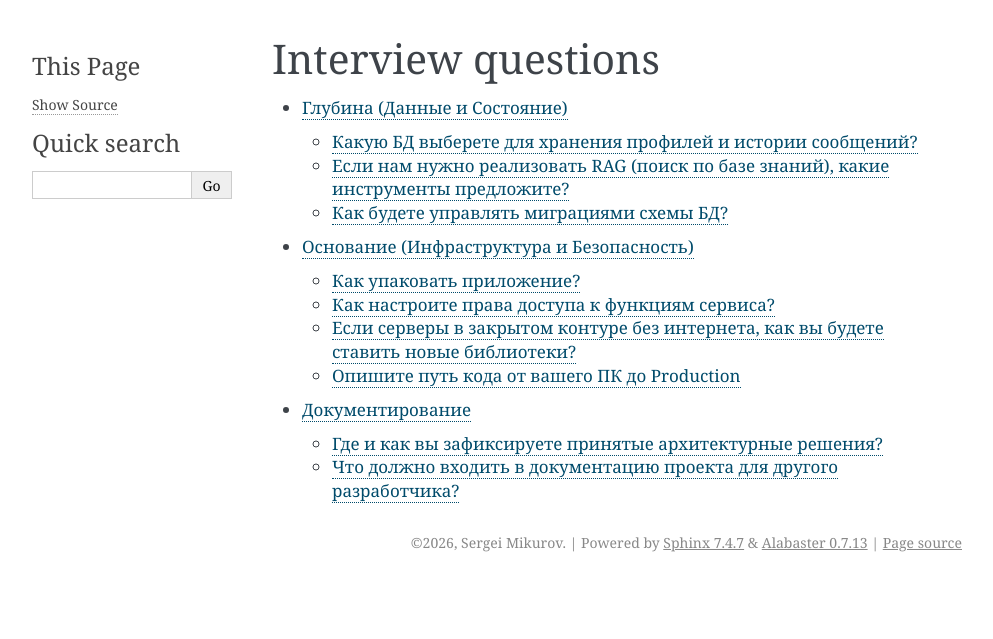
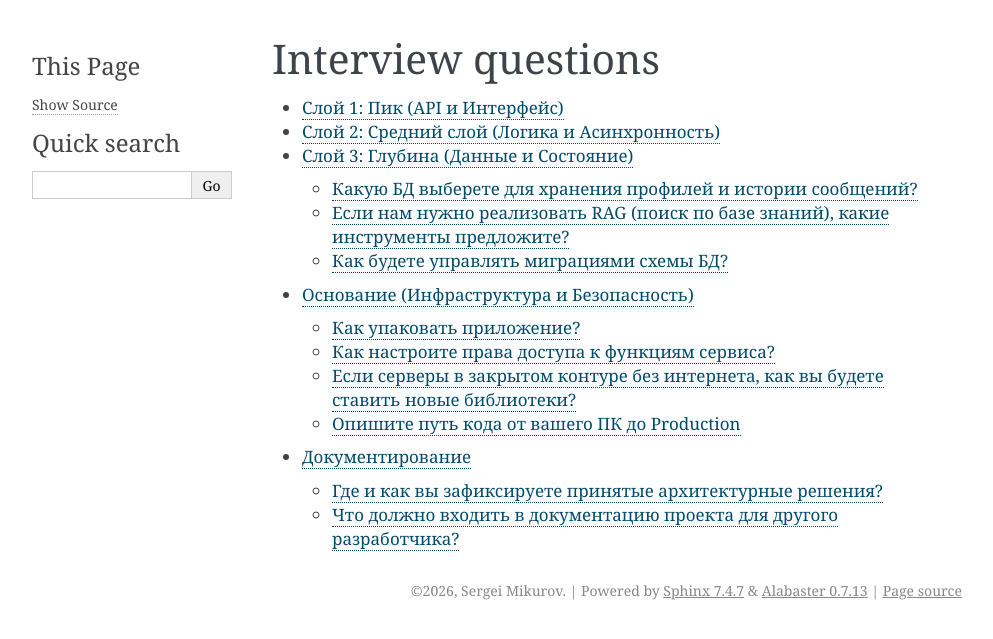
Before and after one commit to svmikurov/tt-ai-api, a Sphinx documentation site: the page built from docs/source/interview/index.rst, in a window 1280 px wide. Shown: the top 639 px of the page, without its empty margins (148-1141 px from the left). Built offline with Sphinx 7.4.7, drawn with Linux system fonts in a browser that asks for light colours.

Commit message:
docs(interview): Update answers structure

```diff
--- a/docs/source/interview/index.rst
+++ b/docs/source/interview/index.rst
@@ -4,6 +4,8 @@ Interview questions
 .. toctree::
    :maxdepth: 2
 
-   layer3/index
-   layer4/index
+   layer_1/index
+   layer_2/index
+   layer_3/index
+   layer_4/index
    docs/index
--- /dev/null
+++ b/docs/source/interview/layer_1/index.rst
@@ -0,0 +1,4 @@
+Слой 1: Пик (API и Интерфейс)
+=============================
+
+Как пользователь будет взаимодействовать с системой?
--- /dev/null
+++ b/docs/source/interview/layer_2/index.rst
@@ -0,0 +1,4 @@
+Слой 2: Средний слой (Логика и Асинхронность)
+=============================================
+
+Модель может отвечать долго. Как сделать систему отзывчивой и масштабируемой?
--- a/docs/source/interview/layer4/index.rst
+++ b/docs/source/interview/layer_4/index.rst
@@ -1,5 +1,7 @@
 Основание (Инфраструктура и Безопасность)
 =========================================
+
+Как это всё будет развернуто и защищено?
 
 .. toctree::
    :maxdepth: 2
```
Also changed, not shown: docs/source/interview/layer3/index.rst (deleted, +0 -9 lines), docs/source/interview/layer_3/index.rst (added, +11 -0 lines), docs/source/interview/layer_3/db.rst (renamed from docs/source/interview/layer3/db.rst), docs/source/interview/layer_3/migrations.rst (renamed from docs/source/interview/layer3/migrations.rst), docs/source/interview/layer_3/rag.rst (renamed from docs/source/interview/layer3/rag.rst), docs/source/interview/layer_4/access.rst (renamed from docs/source/interview/layer4/access.rst), docs/source/interview/layer_4/code_path.rst (renamed from docs/source/interview/layer4/code_path.rst), docs/source/interview/layer_4/contour.rst (renamed from docs/source/interview/layer4/contour.rst), docs/source/interview/layer_4/pack.rst (renamed from docs/source/interview/layer4/pack.rst).
